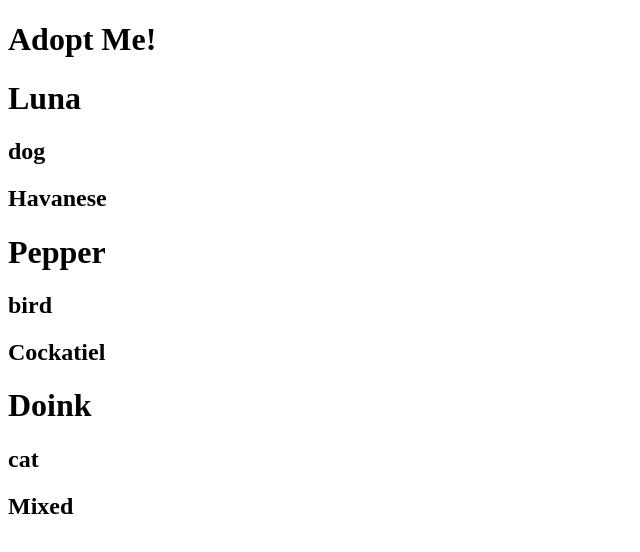
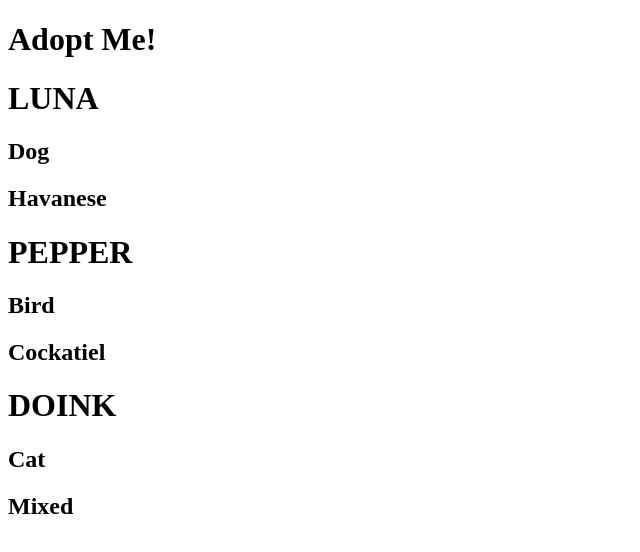
Before and after one commit to shaynguyen/AdoptMe, a React (Vite) app: page / in a window 1280 px wide. Shown: the top 552 px of the page, without its empty margins (0-640 px from the left). Built offline with nearby package versions, Linux system fonts and the light colour scheme.

Commit message:
Replace old react codes with jsx

```diff
--- a/src/App.js
+++ b/src/App.js
@@ -3,20 +3,14 @@
 import Pet from "./Pet";
 
 const App = () => {
-  return React.createElement("div", {}, [
-    React.createElement("h1", {}, "Adopt Me!"),
-    React.createElement(Pet, {
-      name: "Luna",
-      animal: "dog",
-      breed: "Havanese",
-    }),
-    React.createElement(Pet, {
-      name: "Pepper",
-      animal: "bird",
-      breed: "Cockatiel",
-    }),
-    React.createElement(Pet, { name: "Doink", animal: "cat", breed: "Mixed" }),
-  ]);
+  return (
+    <div>
+      <h1>Adopt Me!</h1>
+      <Pet name="Luna" animal="Dog" breed="Havanese"/>
+      <Pet name="Pepper" animal="Bird" breed="Cockatiel"/>
+      <Pet name="Doink" animal="Cat" breed="Mixed"/>
+    </div>
+  )
 };
 
-render(React.createElement(App), document.getElementById("root"));
+render(<App/>, document.getElementById("root"));
--- a/src/Pet.js
+++ b/src/Pet.js
@@ -3,7 +3,7 @@
 export default function Pet({ name, animal, breed }) {
   return (
     <div>
-      <h1>{name}</h1>
+      <h1>{name.toUpperCase()}</h1>
       <h2>{animal}</h2>
       <h2>{breed}</h2>
     </div>
```
